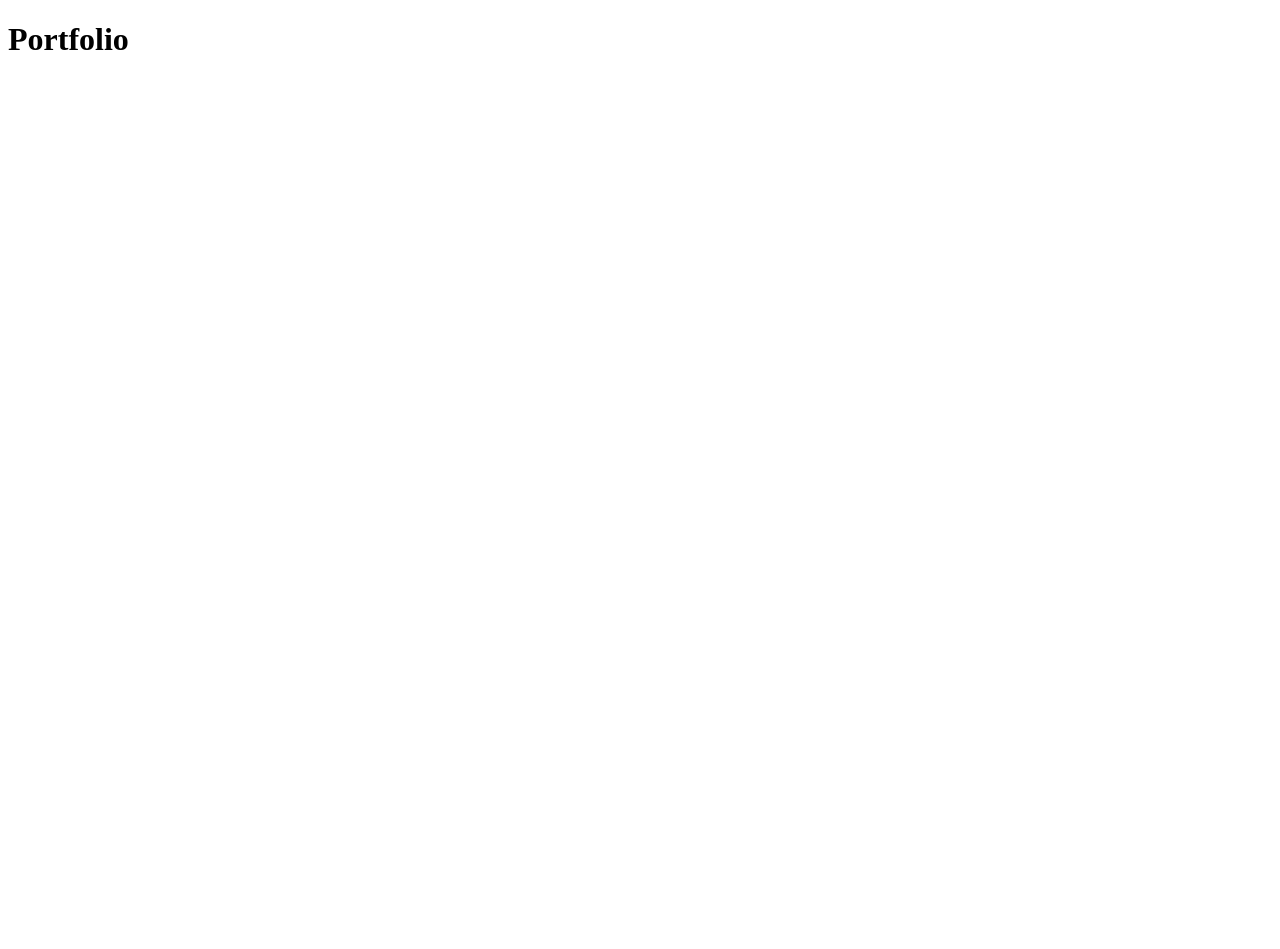
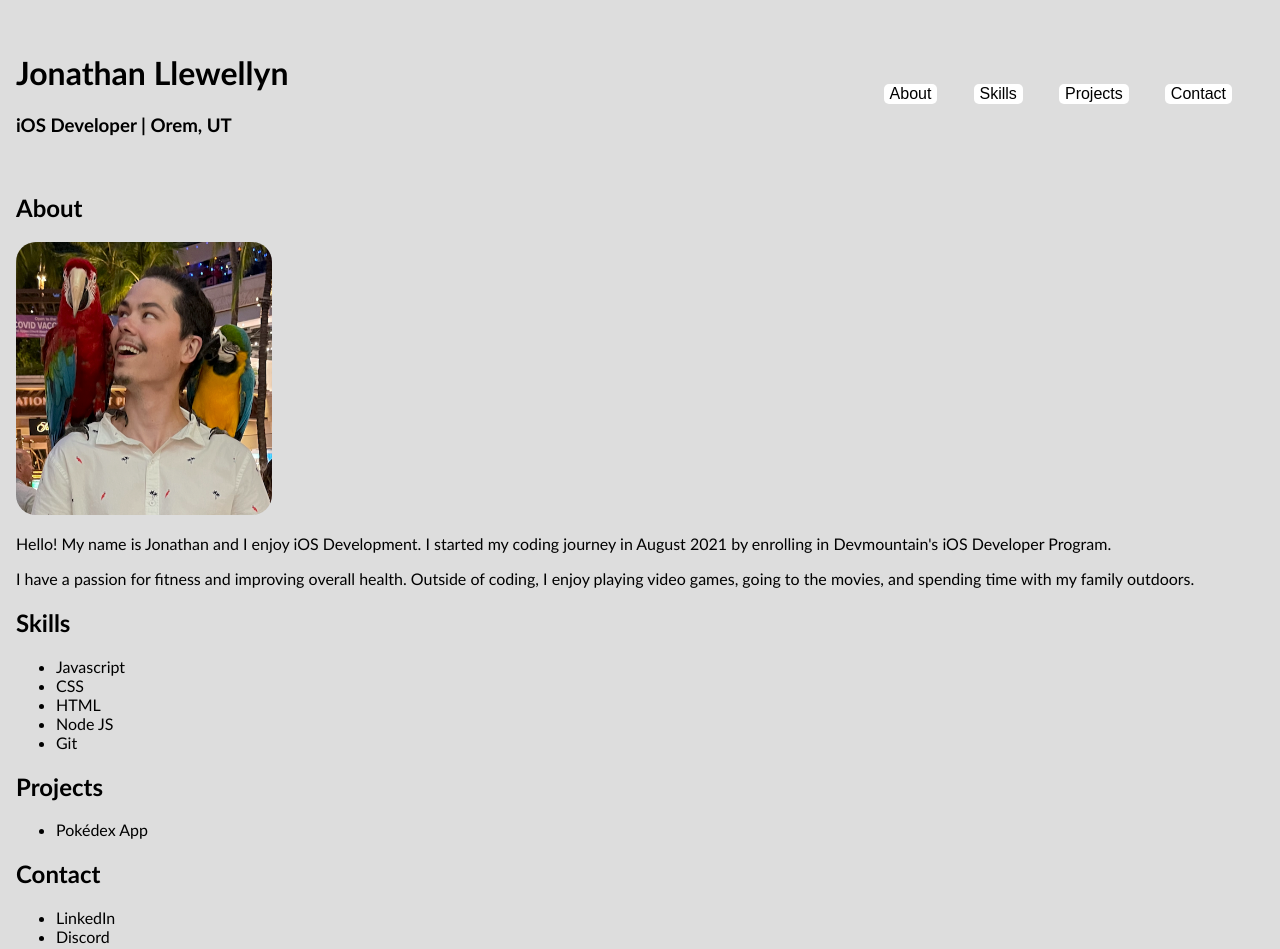
Before and after one commit to Jon-Snow1221/Jon-Snow1221.github.io, a plain HTML site: page index.html in a window 1280 px wide. Before the commit the page ends 800 px from the top, so only its background shows below. Drawn offline with Linux system fonts and the light colour scheme.

Commit message:
updated content

```diff
--- a/index.html
+++ b/index.html
@@ -5,8 +5,48 @@
     <meta http-equiv="X-UA-Compatible" content="IE=edge">
     <meta name="viewport" content="width=device-width, initial-scale=1.0">
     <title>Portfolio</title>
+    <link href="styles.css" rel="stylesheet">
 </head>
 <body>
-    <h1>Portfolio</h1>
+    <header class="header_section">
+        <div class="header_bio"><h1>Jonathan Llewellyn</h1><h3>iOS Developer | Orem, UT</h3></div>
+        <div class="menu">
+            <button class="button"><a href="#about">About</a></button>
+            <button class="button"><a href="#skills">Skills</a></button>
+            <button class="button"><a href="#projects">Projects</a></button>
+            <button class="button"><a href="#contact">Contact</a></button>
+        </div>
+    </header>
+    <content>
+        <section class="about_section">
+            <h1 id="about">About</h1>
+            <img class="profile_img" src="profile_picture.png">
+            <p>Hello! My name is Jonathan and I enjoy iOS Development. I started my coding journey in August 2021 by enrolling in Devmountain's iOS Developer Program.</p>
+            <p>I have a passion for fitness and improving overall health. Outside of coding, I enjoy playing video games, going to the movies, and spending time with my family outdoors.</p>
+        </section>
+        <section class="skills_section">
+            <h1 id="skills">Skills</h1>
+                <ul class="skills_list">
+                    <li>Javascript</li>
+                    <li>CSS</li>
+                    <li>HTML</li>
+                    <li>Node JS</li>
+                    <li>Git</li>
+                </ul>
+        </section>
+        <section class="projects_section">
+            <h1 id="projects">Projects</h1>
+                <ul class="projects_list">
+                    <li>Pokédex App</li>
+                </ul>
+        </section>
+        <section>
+            <h1 id="contact">Contact</h1>
+            <ul class="contact_info">
+                <li>LinkedIn</li>
+                <li>Discord</li>
+            </ul>
+        </section>
+    </content>
 </body>
 </html>
--- /dev/null
+++ b/styles.css
@@ -0,0 +1,60 @@
+
+body {
+    background: #ddd;
+    font-family: "Fira Sans","Trebuchet MS",Helvetica,Arial,sans-serif;
+    box-sizing: border-box;
+    margin: 10px;
+    padding: 1rem;
+    max-width: none;
+    margin: 1rem auto;
+}
+
+.header_section {
+    display:flex;
+    align-items: center;
+    justify-content: space-between;
+    box-sizing: border-box;
+    margin-bottom: 3vw;
+}
+
+.header_bio {
+    justify-content: left;
+    box-sizing: border-box;
+}
+
+div {
+    display: block;
+}
+
+.menu {
+    justify-content: space-around;
+    box-sizing: border-box;
+}
+
+img {
+    border-radius: 20px;
+    max-width: 20vw;
+    display: inline-flex;
+}
+
+a {
+    text-decoration: none;
+    color: black;
+}
+.button {
+	background-color: white;
+ 	color: black;
+	border: none;
+    border-radius: 5px;
+	transition-duration: 0.4s;
+	font-size: 16px;
+    margin-right: 2em;
+	display: inline;
+	transition-duration: 0.4s;
+}
+
+.button:hover {
+	box-shadow: 0 12px 16px 0 rgba(0,0,0,0.24), 0 17px 50px 0 rgba(0,0,0,0.19);
+	background-color: rgba(255, 0, 0, 0.74);
+	color: black;
+}
```
Also changed, not shown: profile_picture.png (added).
